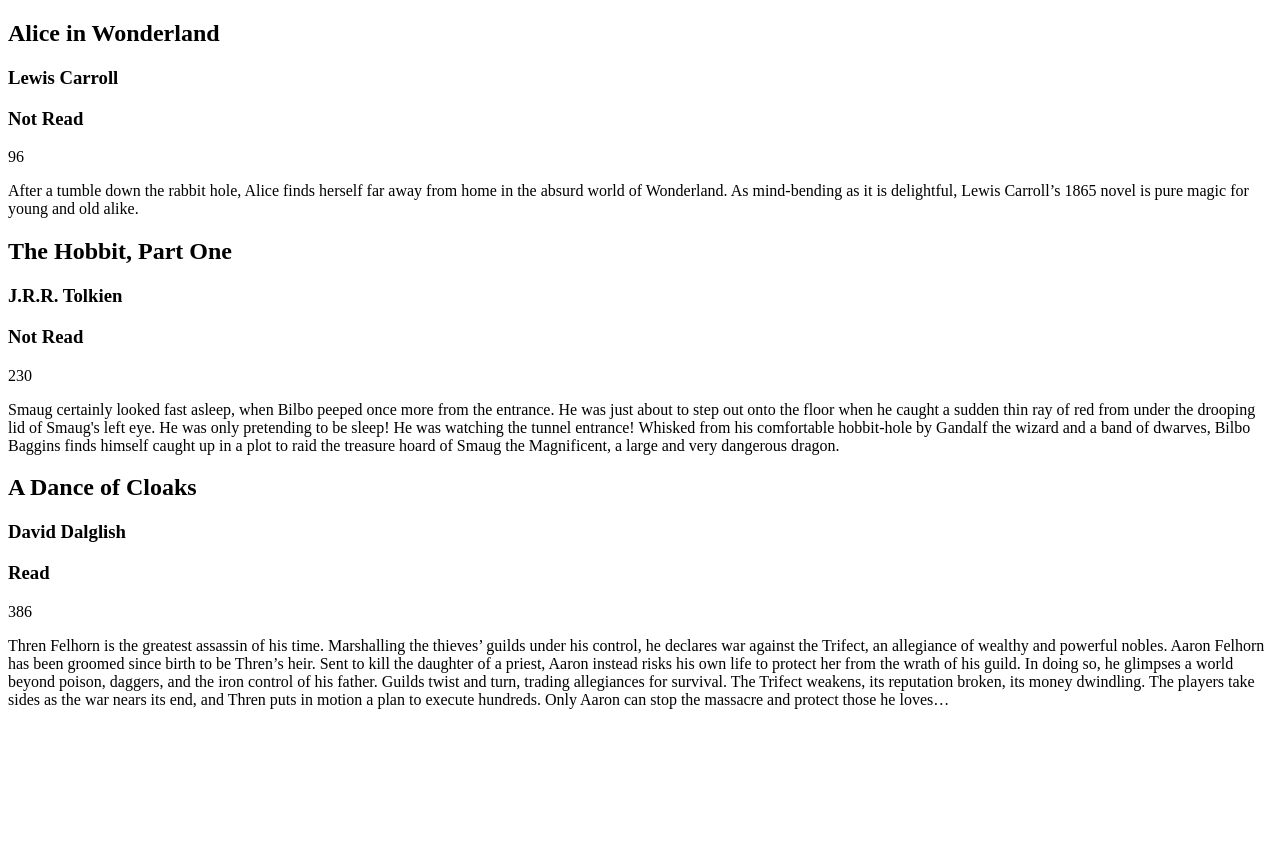
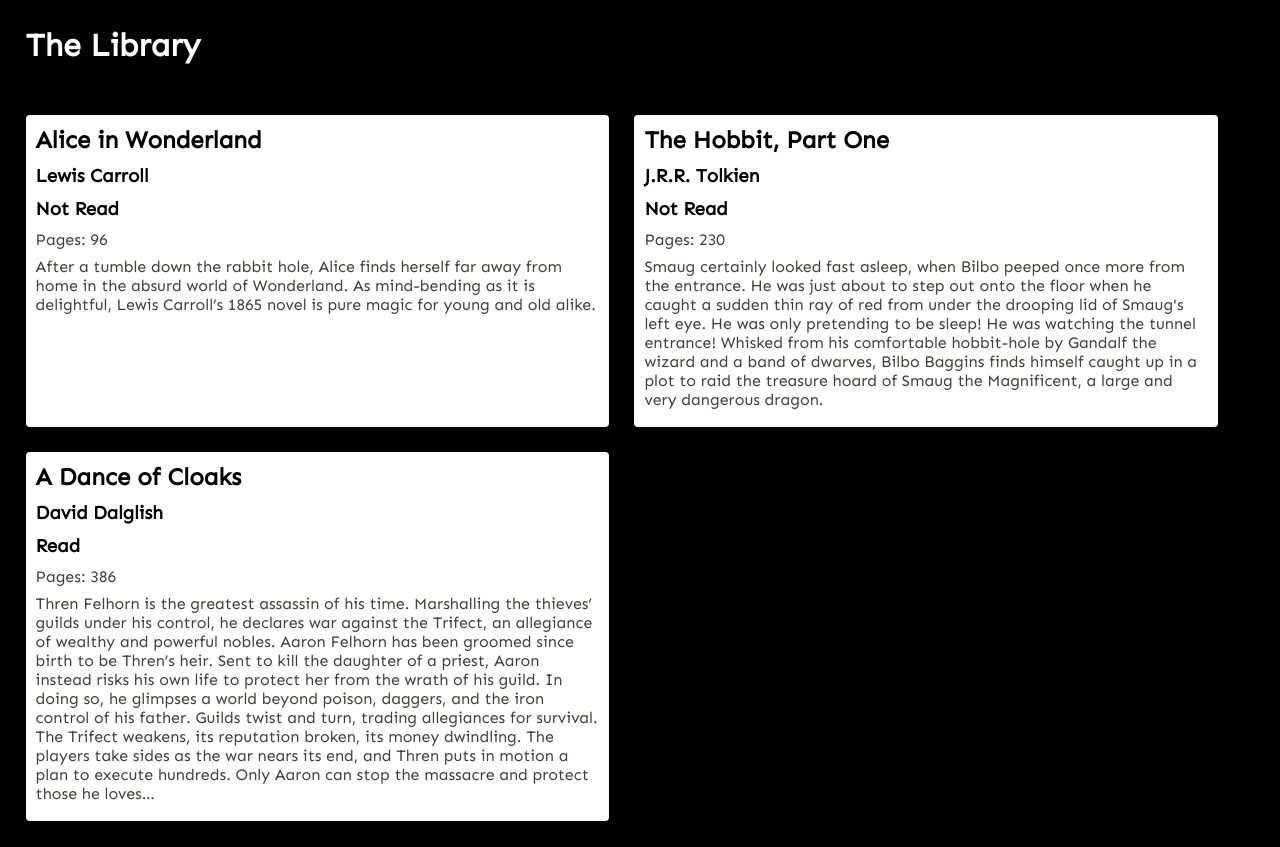
Before and after one commit to cthipsudo/library-js, a plain HTML site: page index.html in a window 1280 px wide. Before the commit the page ends 800 px from the top, so only its background shows below. Drawn offline with Linux system fonts and the light colour scheme.

Commit message:
Content and Style updates

```diff
--- a/index.html
+++ b/index.html
@@ -8,7 +8,14 @@
   <title>The Library</title>
 </head>
 <body>
-  <div id="root"></div>
+  <div id="root">
+    <header>
+      <h1>The Library</h1>
+    </header>
+    <div class="book-grid">
+
+    </div>
+  </div>
   <script src="./js/index.js"></script>
 </body>
 </html>
--- a/js/index.js
+++ b/js/index.js
@@ -1,5 +1,5 @@
 let myLibrary = [];
-let root = document.querySelector('#root');
+let bookGrid = document.querySelector('.book-grid');
 
 function Book(title, author, pages, read, info) {
   this.title = title;
@@ -64,7 +64,7 @@ const displayBooks = (count) => {
   bookTitle.textContent = book.title;
   bookAuthor.textContent = book.author;
   bookRead.textContent = book.read ? 'Read': 'Not Read';
-  bookPages.textContent = book.pages;
+  bookPages.textContent = `Pages: ${book.pages}`;
   bookDesc.textContent = book.info();
 
   bookWrapper.classList.toggle('book');
@@ -73,7 +73,7 @@ const displayBooks = (count) => {
   bookWrapper.appendChild(bookRead);
   bookWrapper.appendChild(bookPages);
   bookWrapper.appendChild(bookDesc);
-  root.appendChild(bookWrapper);
+  bookGrid.appendChild(bookWrapper);
   //count++
   displayBooks(++count); // needs to be prefix cause return value
 }
--- a/styles/style.css
+++ b/styles/style.css
@@ -0,0 +1,41 @@
+@import url('https://fonts.googleapis.com/css2?family=Sen&display=swap');
+
+body,
+body * {
+  margin: 0;
+}
+
+header {
+  padding: 2vw;
+}
+
+body {
+  background-color: #000;
+  color: #fff;
+  font-family: 'Sen', sans-serif;
+}
+
+h2,h3 {
+  margin-bottom: 10px;
+}
+
+p {
+  color: rgb(68, 61, 61);
+  margin-bottom: 8px;
+}
+
+.book-grid {
+  display: flex;
+  flex-wrap: wrap;
+  padding: 2vw;
+  gap: 2vw;
+}
+
+.book-grid .book {
+  background-color: #fff;
+  border-radius: 0.25rem;
+  color: #000;
+  height: auto;
+  width: calc(44vw);
+  padding: 10px;
+}
```
